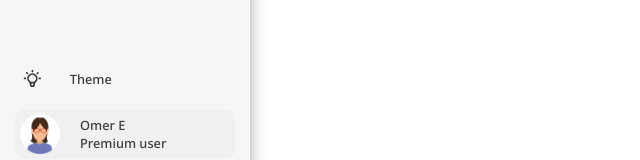
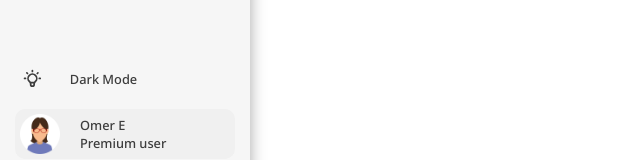
Before and after one commit to faribaghorbani/Drawer-Design, a React (Create React App) app: page / in a window 1280 px wide. Shown: the part 626-786 px from the top of the page, without its empty margins (0-640 px from the left). Built offline with nearby package versions, Linux system fonts and the light colour scheme.

Commit message:
feat: change the title of theme switch
- It is changing based on the current theme

```diff
--- a/src/Components/Sidebar.js
+++ b/src/Components/Sidebar.js
@@ -10,7 +10,7 @@ import Avatar from './Avatar'
 import ThemeContext from '../Context/ThemeContext'
 
 const theme = [
-    {logo: <HiOutlineLightBulb className='icon' />, title: "Theme"},
+    {logo: <HiOutlineLightBulb className='icon' />, title: {dark: "Light Mode", light: "Dark Mode"}},
 ]
 
 const Sidebar = () => {
@@ -69,7 +69,7 @@ const Sidebar = () => {
                                 {item.logo}
                             </div>
                             <div className='list-item title'>
-                                {item.title}
+                                {themeStatus === 'light'? item.title.light : item.title.dark }
                             </div>
                         </a>
                         )
```
